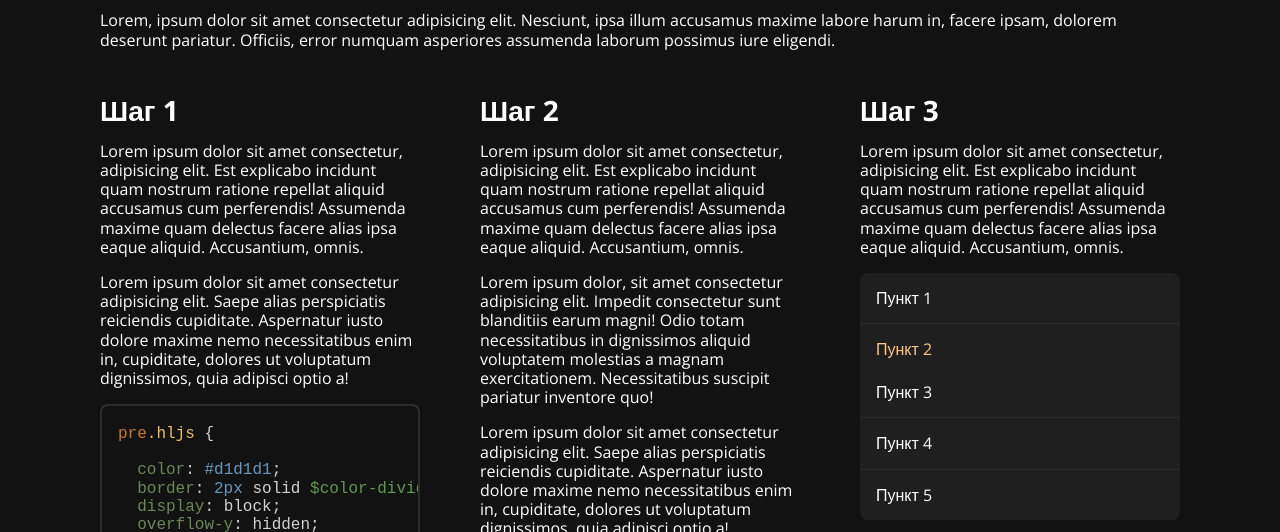
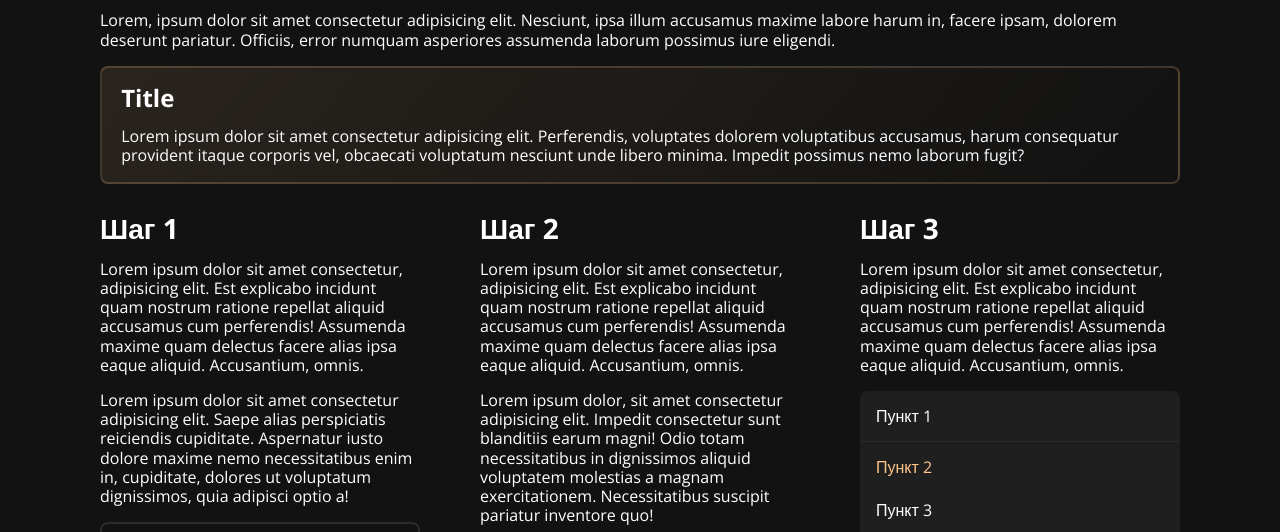
Before and after one commit to DevReader/devreader.github.io, a plain HTML site: page index.test.html in a window 1280 px wide. Shown: the part 258-790 px from the top of the page. Drawn offline with nearby package versions, Linux system fonts and the light colour scheme.

Commit message:
Обновил CoreX

```diff
--- a/assets/css/corex.css
+++ b/assets/css/corex.css
@@ -269,7 +269,7 @@ a {
   -o-transition: color 0.3s;
   transition: color 0.3s;
 }
-a:hover, a:visited {
+a:hover {
   color: #ff9424;
 }
 a:active {
@@ -2508,6 +2508,32 @@ kbd {
   border-radius: 4px;
 }
 
+.dr-card_banner {
+  border: 2px solid rgba(255, 198, 138, 0.2);
+  background: linear-gradient(130deg, rgba(255, 198, 138, 0.1) 0%, transparent 100%);
+  padding: 1em 1.2em 0;
+  box-sizing: border-box;
+  cursor: pointer;
+  -webkit-border-radius: 0.5em;
+  -moz-border-radius: 0.5em;
+  border-radius: 0.5em;
+  -webkit-transition: background-color 0.3s, border-color 0.3s, color 0.3s;
+  -moz-transition: background-color 0.3s, border-color 0.3s, color 0.3s;
+  -o-transition: background-color 0.3s, border-color 0.3s, color 0.3s;
+  transition: background-color 0.3s, border-color 0.3s, color 0.3s;
+}
+.dr-card_banner h4 {
+  margin: 0;
+}
+.dr-card_banner:hover {
+  background-color: rgba(255, 198, 138, 0.2);
+  border-color: rgba(255, 198, 138, 0.2);
+}
+.dr-card_banner:active {
+  background-color: #FFC68A;
+  color: black;
+}
+
 .dr-tag {
   border: 2px solid #2c2c2c;
   padding: 0.2em 0.4em;
--- a/index.test.html
+++ b/index.test.html
@@ -45,6 +45,13 @@
         <div class="col-12">
           <h2>Lorem ipsum</h2>
           <p>Lorem, ipsum dolor sit amet consectetur adipisicing elit. Nesciunt, ipsa illum accusamus maxime labore harum in, facere ipsam, dolorem deserunt pariatur. Officiis, error numquam asperiores assumenda laborum possimus iure eligendi.</p>
+        </div>
+
+        <div class="col-12">
+          <div class="dr-card_banner">
+            <h4>Title</h4>
+            <p>Lorem ipsum dolor sit amet consectetur adipisicing elit. Perferendis, voluptates dolorem voluptatibus accusamus, harum consequatur provident itaque corporis vel, obcaecati voluptatum nesciunt unde libero minima. Impedit possimus nemo laborum fugit?</p>
+          </div>
         </div>
 
         <div class="col-md-4">
```
Also changed, not shown: index.html (+10 -0 lines), 1 other file.
